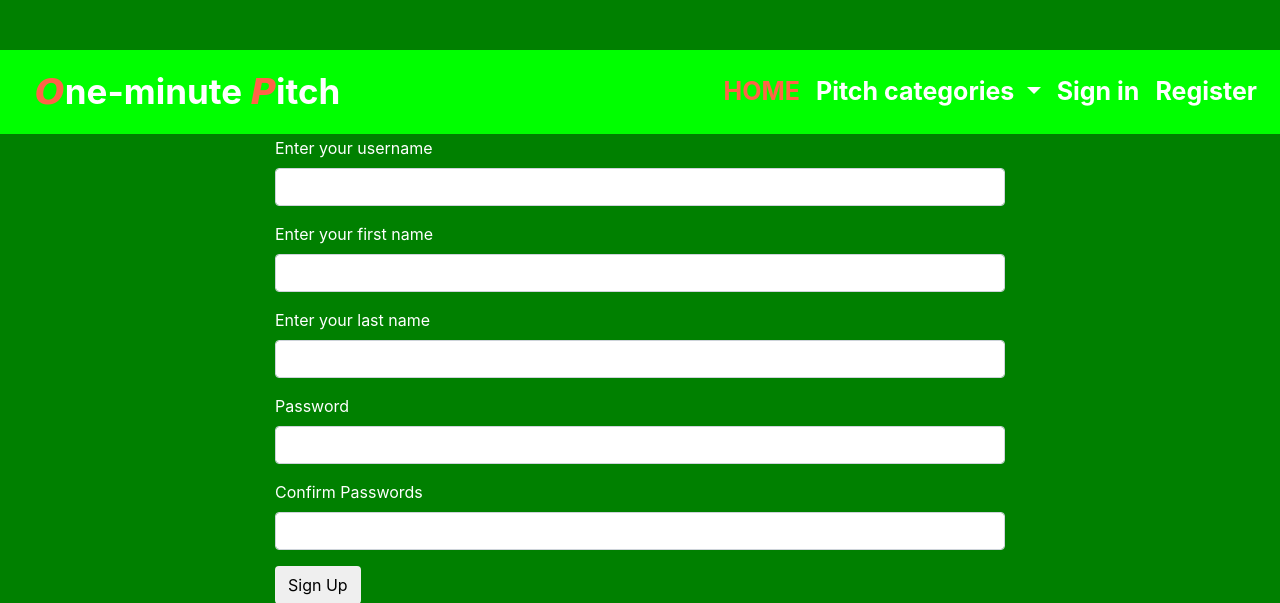
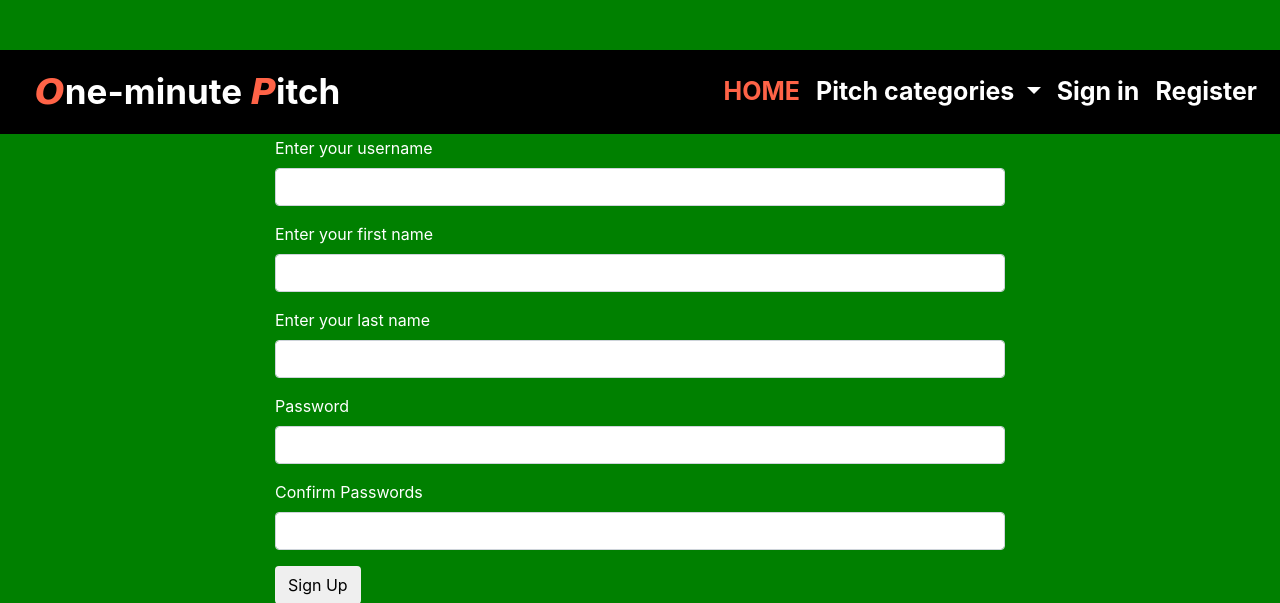
Before and after one commit to pascaline-irabaruta/one-minute-pitch, a Flask app: page /authenticate/register in a window 1280 px wide. Shown: the top 603 px of the page. Run offline with Flask 2, Linux system fonts and the light colour scheme; some libraries are stand-ins or nearby versions.

Commit message:
updated nav bar

```diff
--- a/app/templates/navbar.html
+++ b/app/templates/navbar.html
@@ -1,5 +1,5 @@
 
-<section id="nav" style=" background-color: rgb(0,255,0);">
+<section id="nav">
         <div class="container-fluid">
             <nav class="navbar navbar-expand-lg bg-transparent">
                 <a href="/" class="navbar-brand"><span>  O</span>ne-minute <span>P</span>itch</a>
```
